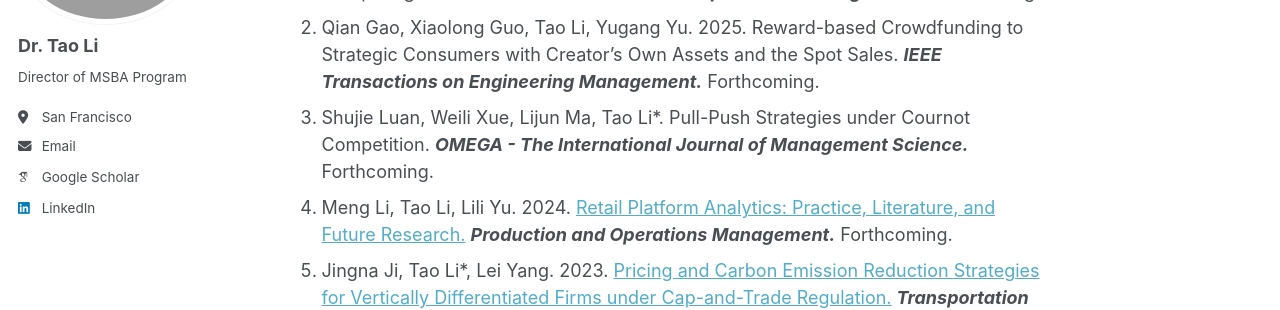
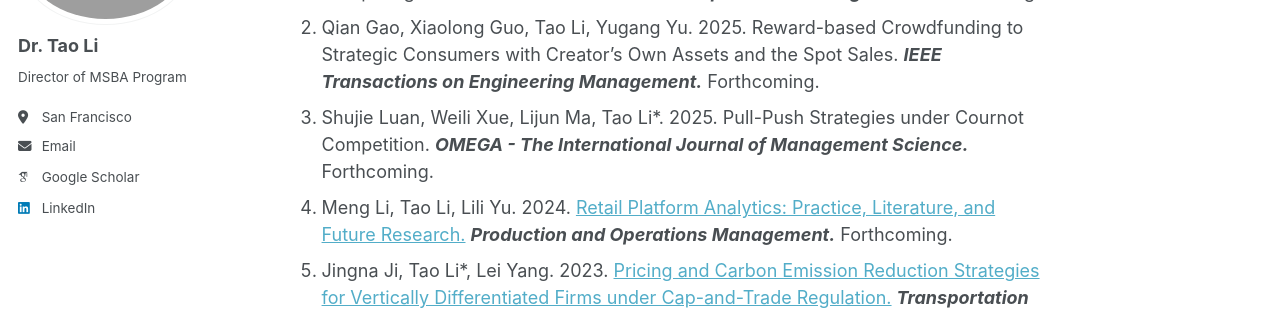
Before and after one commit to Prof-TaoLi/Homepage, a Jekyll site: the page built from _pages/research.md, in a window 1280 px wide and 900 px high. Shown: the part 215-525 px from the top of the window. Built offline with Jekyll 4.4.1, drawn with Linux system fonts in a browser that asks for light colours; some web fonts are replaced.

Commit message:
Update research.md

```diff
--- a/_pages/research.md
+++ b/_pages/research.md
@@ -6,7 +6,7 @@ author_profile: true
 
 1. Tao Li, Dali Huang, Zhen He. 2025. Product Sharing: A Threat or an Opportunity for Competing Manufacturers? <b><i>Production and Operations Management.</i></b> Forthcoming.
 2. Qian Gao, Xiaolong Guo, Tao Li, Yugang Yu. 2025. Reward-based Crowdfunding to Strategic Consumers with Creator’s Own Assets and the Spot Sales. <b><i>IEEE Transactions on Engineering Management.</i></b> Forthcoming.
-3. Shujie Luan, Weili Xue, Lijun Ma, Tao Li*. Pull-Push Strategies under Cournot Competition. <b><i>OMEGA - The International Journal of Management Science.</i></b> Forthcoming.
+3. Shujie Luan, Weili Xue, Lijun Ma, Tao Li*. 2025. Pull-Push Strategies under Cournot Competition. <b><i>OMEGA - The International Journal of Management Science.</i></b> Forthcoming.
 4. Meng Li, Tao Li, Lili Yu. 2024. <a href="https://journals.sagepub.com/doi/abs/10.1177/10591478241238972">Retail Platform Analytics: Practice, Literature, and Future Research.</a> <b><i>Production and Operations Management.</i></b> Forthcoming.
 5. Jingna Ji, Tao Li*, Lei Yang. 2023. <a href="https://www.sciencedirect.com/science/article/abs/pii/S1366554523000522">Pricing and Carbon Emission Reduction Strategies for Vertically Differentiated Firms under Cap-and-Trade Regulation.</a> <b><i>Transportation Research Part E: Logistics and Transportation Review,</i></b> 171, 103064.
 6. Xi Shan, Tao Li, Suresh P. Sethi. 2022. <a href="https://pubsonline.informs.org/doi/abs/10.1287/msom.2020.0934">A Responsive Pricing Retailer Sourcing from Competing Suppliers Facing Disruptions.</a> <b><i>Manufacturing & Service Operations Management,</i></b> 24(1), 196-213.
```
